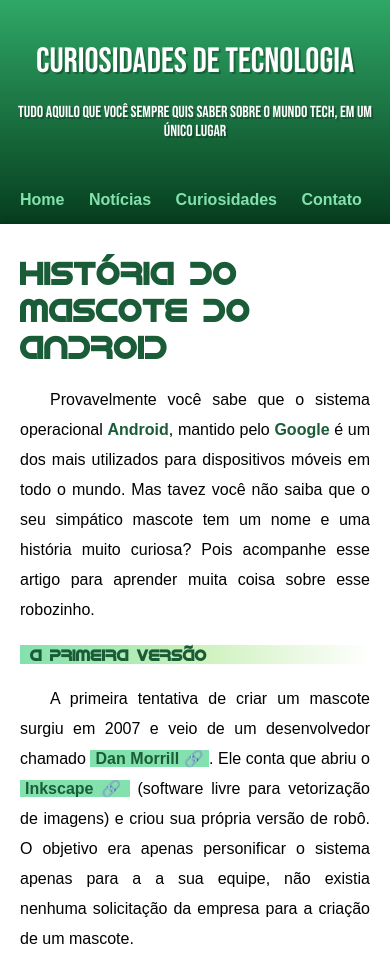
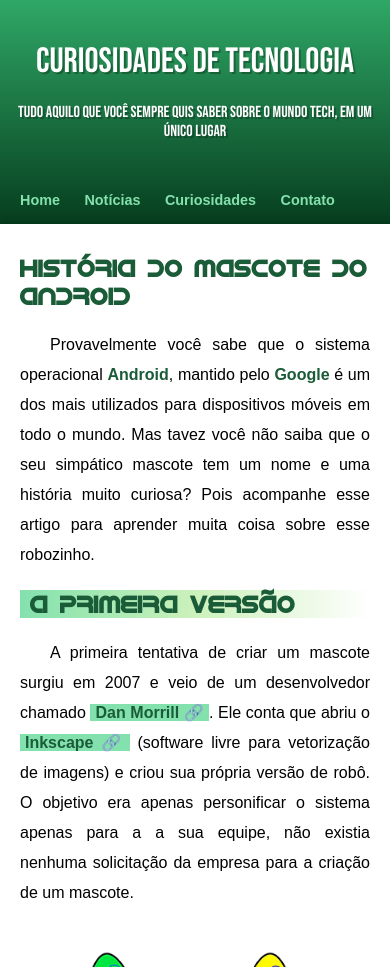
Before and after one commit to thiagoomatheus/projeto-android, a plain HTML site: page index.html in a window 390 px wide. Shown: the top 967 px of the page. Drawn offline with Linux system fonts and the light colour scheme.

Commit message:
atl tam fonte

```diff
--- a/estilo/estilo.css
+++ b/estilo/estilo.css
@@ -233,15 +233,11 @@
     }
 
     nav a {
-        font-size: 1em;
+        font-size: 0.9em;
     }
 
     main h1 {
-        font-size: 2em;
-    }
-
-    main h2 {
-        font-size: 1em;
+        font-size: 1.5em;
     }
 
     main p {
```
